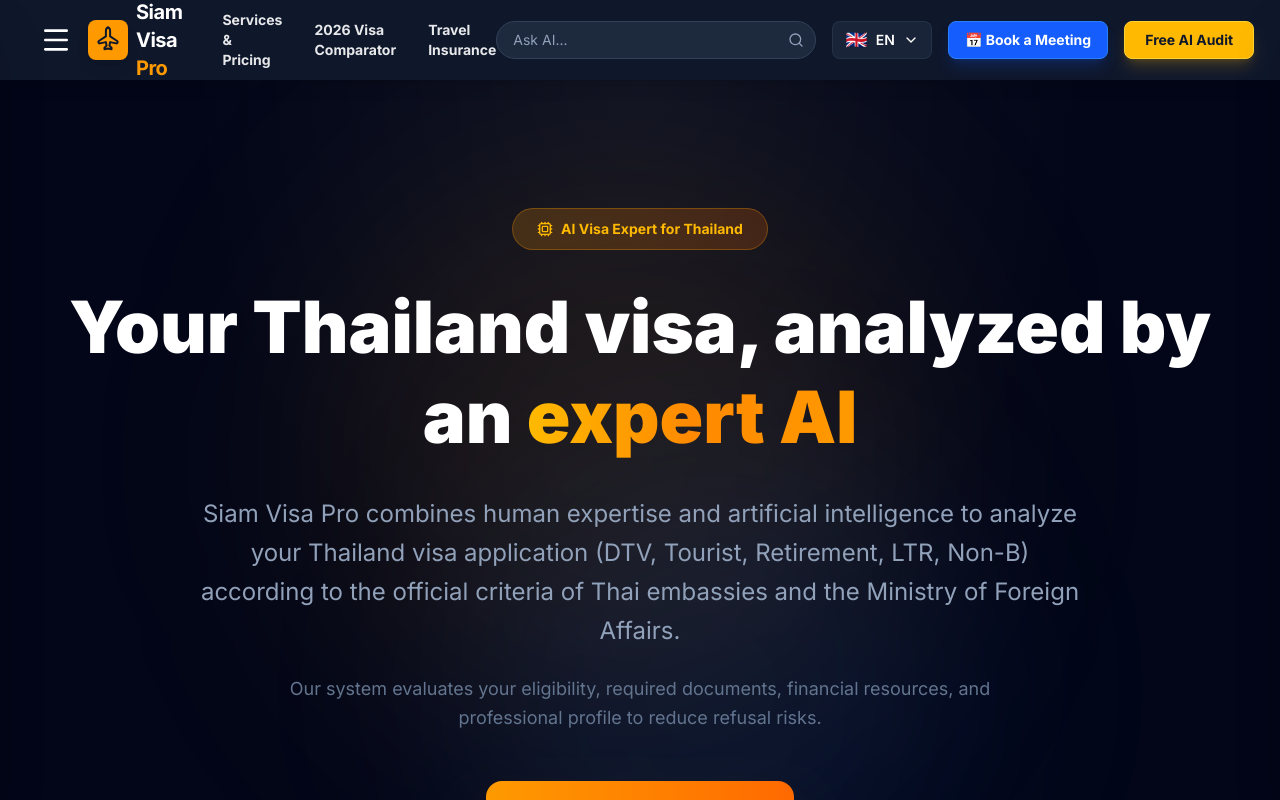
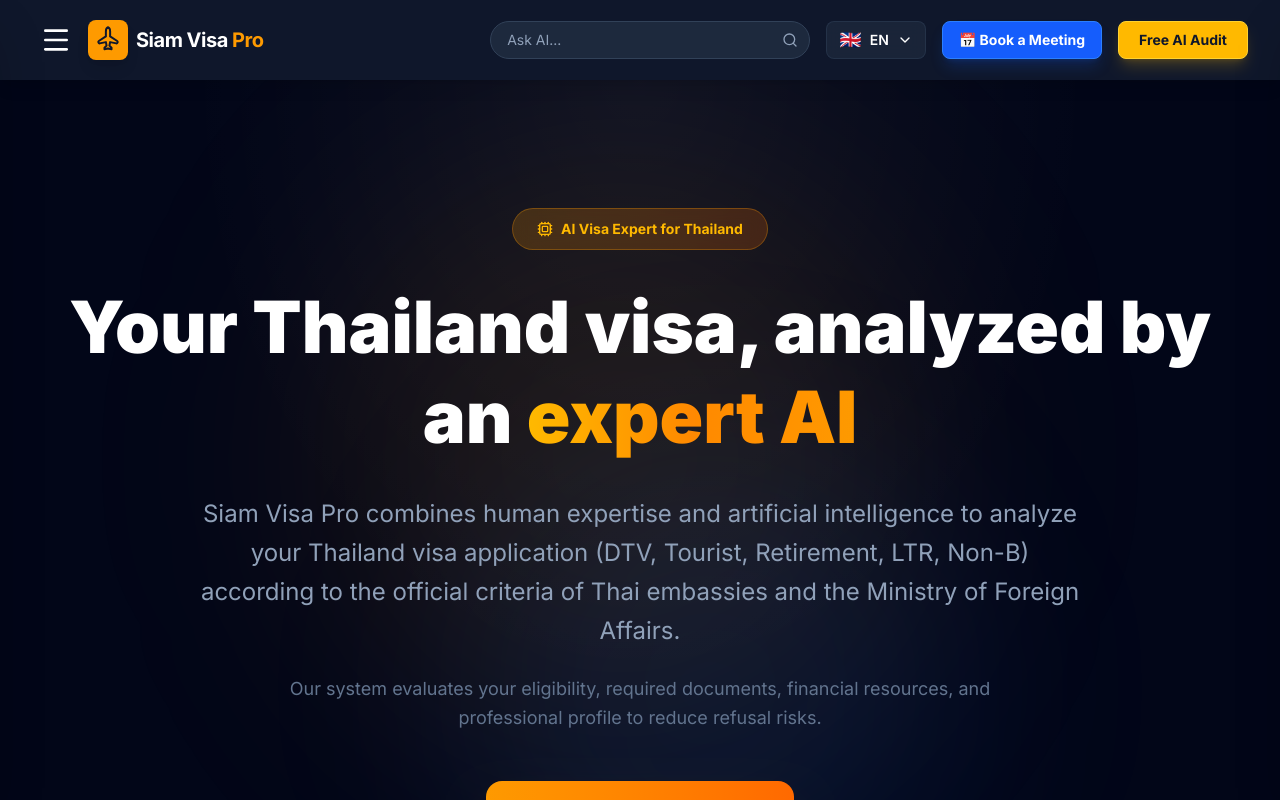
Before and after one commit to pulsession-bit/siamvia-pro, a Next.js app: page /en/ai-technology in a window 1280 px wide. Shown: the top 800 px of the page. Built offline with nearby package versions, Linux system fonts and the light colour scheme.

Commit message:
fix: remove all main navigation links from desktop navbar as requested

```diff
--- a/src/components/Navbar.tsx
+++ b/src/components/Navbar.tsx
@@ -81,27 +81,7 @@ const Navbar: React.FC = () => {
                 </span>
               </Link>
 
-              {/* Desktop Menu Links */}
-              <div className="hidden md:flex items-center space-x-8 ml-2">
-                <Link
-                  href={langPath('services')}
-                  className={`text-sm font-bold transition-colors hover:text-amber-500 ${pathname?.includes('/services') ? 'text-amber-500' : 'text-white/90'}`}
-                >
-                  {t('nav.services')}
-                </Link>
-                <Link
-                  href={langPath('search')}
-                  className={`text-sm font-bold transition-colors hover:text-amber-500 ${pathname?.includes('/search') || pathname?.includes('/comparateur') ? 'text-amber-500' : 'text-white/90'}`}
-                >
-                  {t('nav.comparator')}
-                </Link>
-                <Link
-                  href={langPath('insurance')}
-                  className={`text-sm font-bold transition-colors hover:text-amber-500 ${pathname?.includes('/insurance') || pathname?.includes('/assurance') ? 'text-amber-500' : 'text-white/90'}`}
-                >
-                  {t('nav.insurance')}
-                </Link>
-              </div>
+
 
               {/* Mobile Language Selector (Visible only on mobile) */}
               <div className="md:hidden">
```
